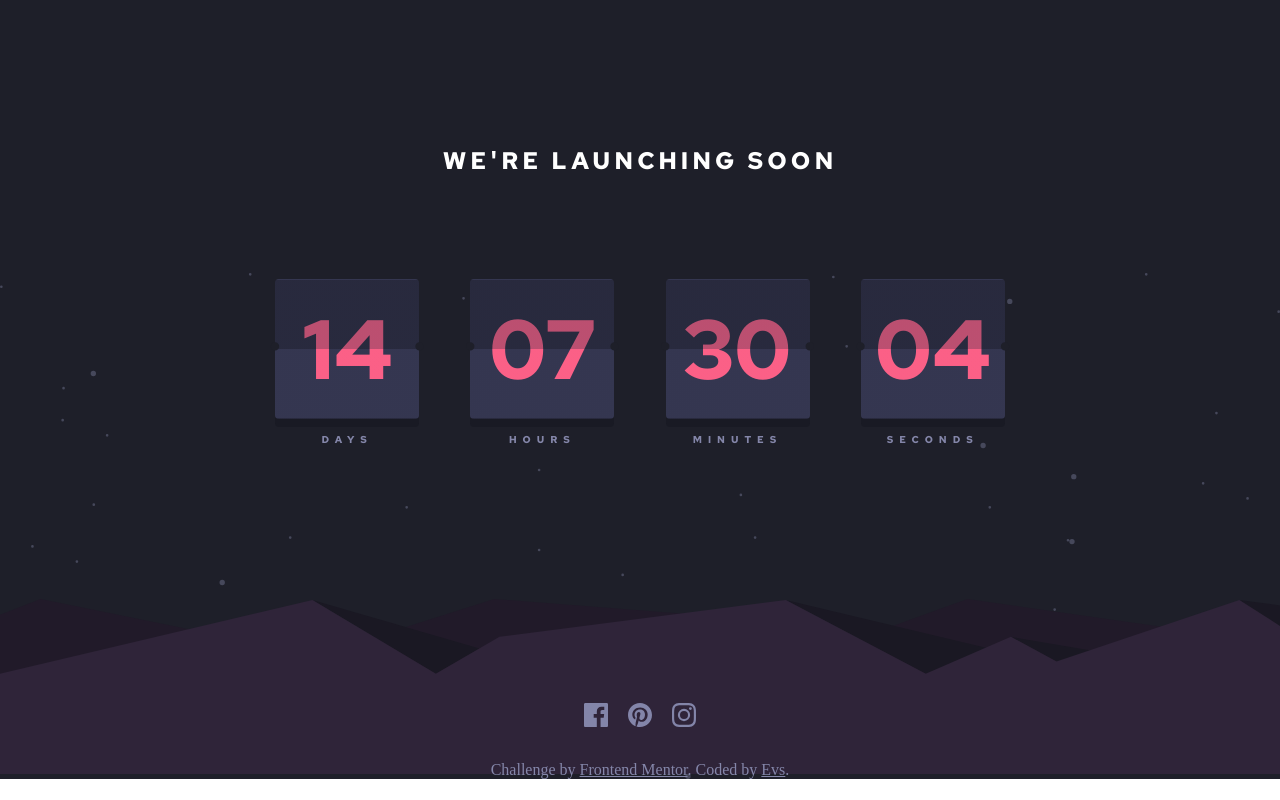
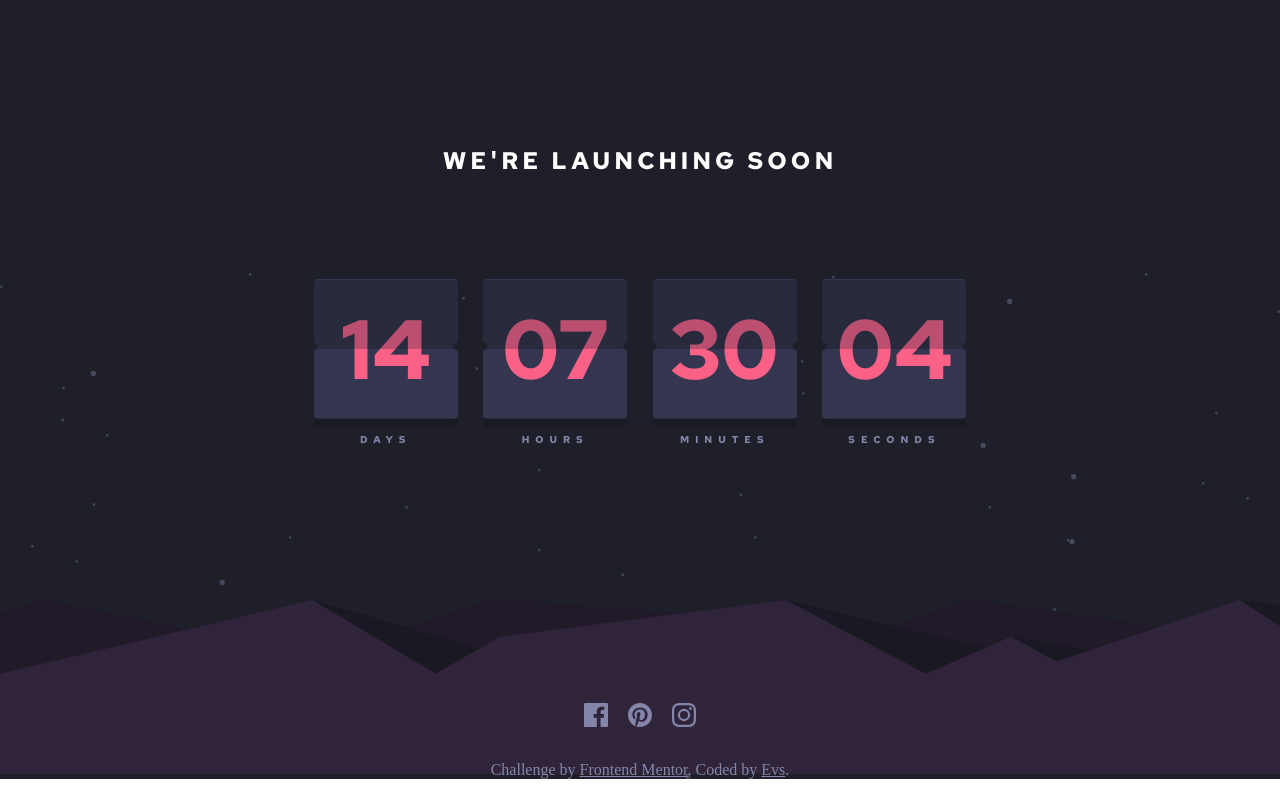
Before and after one commit to e-v-s/countdown_project, a React (Create React App) app: page / in a window 1280 px wide. Built offline with nearby package versions, Linux system fonts and the light colour scheme.

Commit message:
change space between cards

```diff
--- a/src/App.js
+++ b/src/App.js
@@ -115,7 +115,7 @@ const style = StyleSheet.create({
     display: 'flex',
     justifyContent: 'space-evenly',
     '@media only screen and (min-width: 376px)': {
-      width: '70%',
+      width: '60%',
       margin: '0 auto',
       marginTop: '-80px'
     }
```
Also changed, not shown: 1 other file (tests, documents, lock files or other folders).
